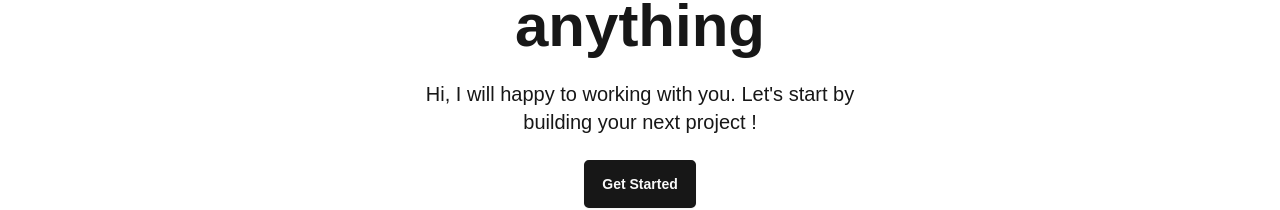
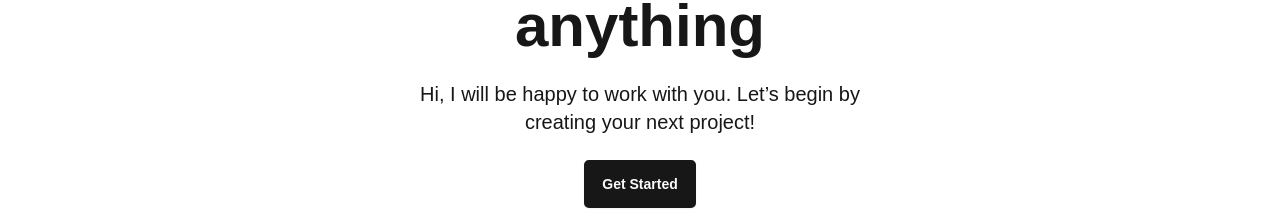
Before and after one commit to Osiris8/osirismigan, a Next.js app: page / in a window 1280 px wide. Shown: the part 412-622 px from the top of the page. Built offline with nearby package versions, Linux system fonts and the light colour scheme.

Commit message:
update Hello component project

```diff
--- a/components/Hero.tsx
+++ b/components/Hero.tsx
@@ -7,8 +7,8 @@ export default function Hero() {
         <div className="max-w-md">
           <h1 className="text-6xl font-bold">Start building anything</h1>
           <p className="py-6 text-xl">
-            Hi, I will happy to working with you. Let&#39;s start by building
-            your next project !
+            Hi, I will be happy to work with you. Let’s begin by creating your
+            next project!
           </p>
           <Link
             href={"mailto:miganosiris8@gmail.com"}
```
